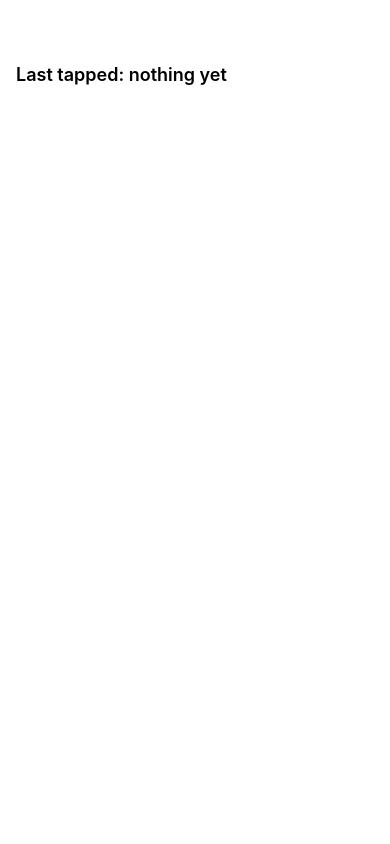
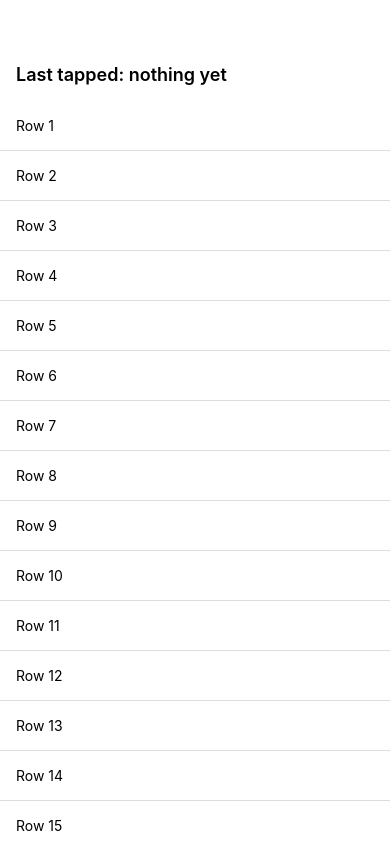
Before and after one commit to dileepapeiris/expo-lineargradient-box-none-repro, a React Native app: screen / in a window 390 px wide. Built offline with nearby package versions, Linux system fonts and the light colour scheme.

Commit message:
Scrollable list of pressable rows that set the status

```diff
--- a/App.tsx
+++ b/App.tsx
@@ -1,5 +1,5 @@
 import { useState } from 'react';
-import { StyleSheet, Text, View } from 'react-native';
+import { Pressable, ScrollView, StyleSheet, Text, View } from 'react-native';
 
 const ROWS = Array.from({ length: 30 }, (_, index) => `Row ${index + 1}`);
 
@@ -9,6 +9,14 @@ export default function App() {
   return (
     <View style={styles.screen}>
       <Text style={styles.status}>Last tapped: {lastTapped}</Text>
+
+      <ScrollView contentContainerStyle={styles.list}>
+        {ROWS.map((row) => (
+          <Pressable key={row} style={styles.row} onPress={() => setLastTapped(row)}>
+            <Text>{row}</Text>
+          </Pressable>
+        ))}
+      </ScrollView>
     </View>
   );
 }
```
